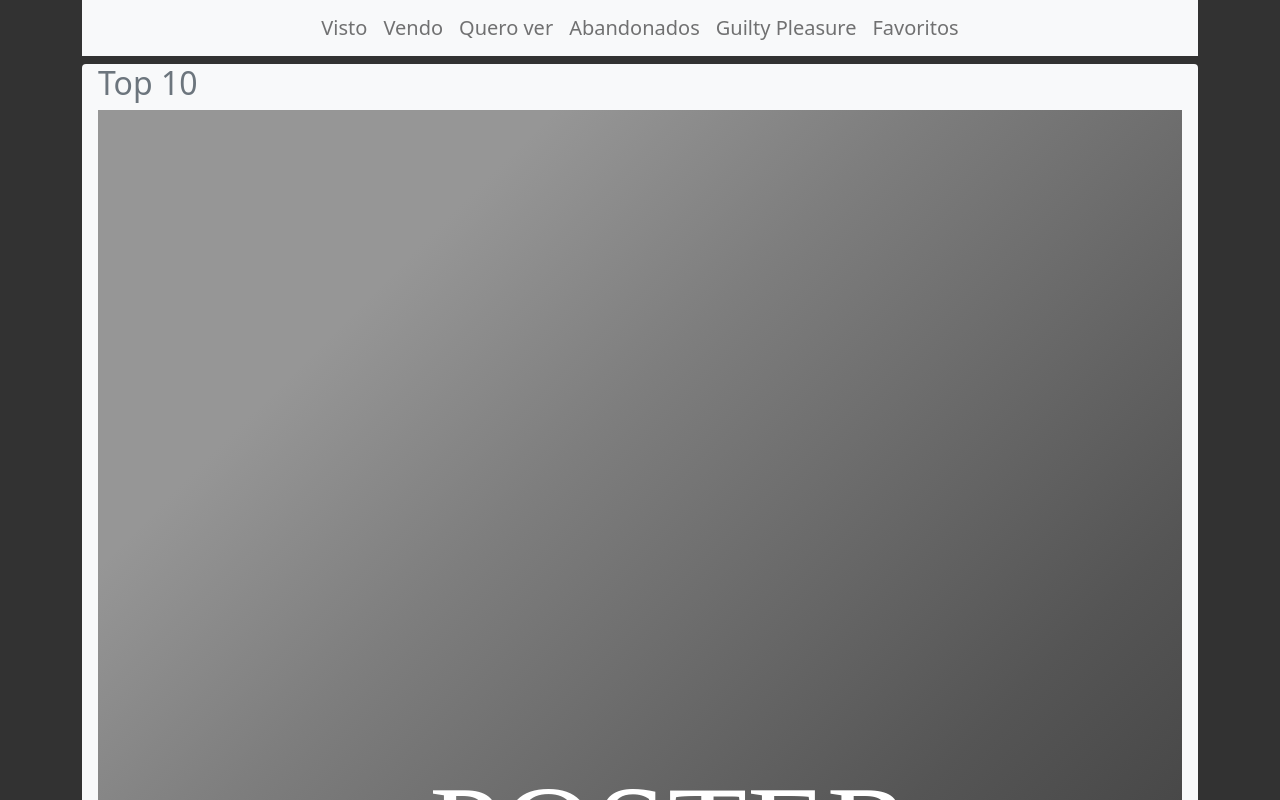
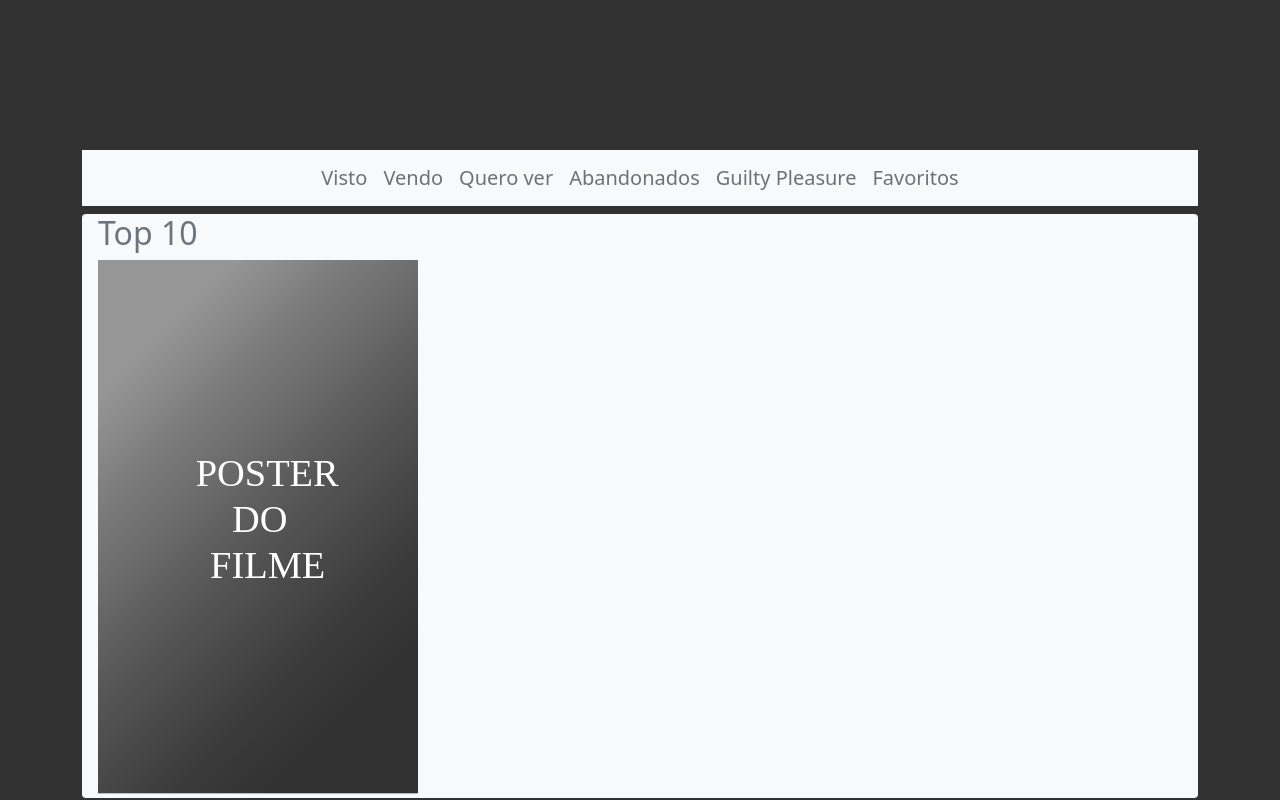
Before and after one commit to ramon-rossini/spotlights-api, an Angular app: page / in a window 1280 px wide. Built offline with nearby package versions, Linux system fonts and the light colour scheme.

Commit message:
Consertado Navbar e SVG do poster

```diff
--- a/src/app/app.component.html
+++ b/src/app/app.component.html
@@ -1,2 +1,7 @@
+<header>
+    <a>
+        <svg></svg>
+    </a>
+</header>
 
 <app-homepage></app-homepage>
--- a/src/app/componentes/homepage/homepage.component.html
+++ b/src/app/componentes/homepage/homepage.component.html
@@ -1,6 +1,14 @@
 <div class="container">
 
-    <nav class="navbar navbar-expand-sm navbar-light bg-light justify-content-center">
+    <nav class="navbar navbar-expand-lg navbar-light bg-light">
+
+        <div class="container">
+
+            <button class="navbar-toggler" type="button" data-toggle="collapse" data-target="#BarraNav">
+                <span class="navbar-toggler-icon"></span>
+            </button>
+
+            <div class="collapse navbar-collapse justify-content-center" id="BarraNav">
                 <ul class="navbar-nav">
                     <li class="nav-item">
                         <a class="nav-link h5 mb-0" href="#">Visto</a>
@@ -21,6 +29,10 @@
                         <a class="nav-link h5 mb-0" href="#">Favoritos</a>
                     </li>
                 </ul>
+            </div>
+
+        </div>
+
     </nav>
 
     <section class="bg-light rounded mt-2 px-3">
@@ -33,8 +45,8 @@
             </ul>
 
             <!-- Slides -->
-            <div>
-                <svg xmlns="http://www.w3.org/2000/svg" xmlns:xlink="http://www.w3.org/1999/xlink" version="1.1" x="0px" y="0px" viewBox="0 0 600 1000" style="enable-background:new 0 0 600 1000;" xml:space="preserve">
+            <div class="pb-1">
+                <svg xmlns="http://www.w3.org/2000/svg" xmlns:xlink="http://www.w3.org/1999/xlink" version="1.1" x="0px" y="0px" viewBox="0 0 600 1000" width="20rem"  style="enable-background:new 0 0 600 1000;" xml:space="preserve">
                     <style type="text/css">
                         .st0{fill:url(#XMLID_4_);}
                         .st1{fill:#FFFFFF;}
@@ -49,7 +61,7 @@
                             <stop offset="0.7182" style="stop-color:#7E7E7E"/>
                             <stop offset="0.8417" style="stop-color:#969696"/>
                         </linearGradient>
-                        <rect id="XMLID_1_" class="st0" width="600" height="1000"/>
+                        <rect id="XMLID_1_" class="st0" width="100%" height="100%"/>
                     </g>
                     <g id="Camada_2">
                         <text id="XMLID_2_" transform="matrix(1 0 0 1 183.3254 423.2556)"><tspan x="0" y="0" class="st1 st2 st3">POSTER</tspan><tspan x="67.9" y="86.4" class="st1 st2 st3">DO</tspan><tspan x="26.9" y="172.8" class="st1 st2 st3">FILME</tspan></text>
--- a/src/index.html
+++ b/src/index.html
@@ -5,7 +5,8 @@
   <title>Spotlights</title>
   <base href="/">
   <meta name="viewport" content="width=device-width, initial-scale=1">
-  <link href="https://cdn.jsdelivr.net/npm/bootstrap@5.1.1/dist/css/bootstrap.min.css" rel="stylesheet" integrity="sha384-F3w7mX95PdgyTmZZMECAngseQB83DfGTowi0iMjiWaeVhAn4FJkqJByhZMI3AhiU" crossorigin="anonymous">
+  <script src="https://ajax.googleapis.com/ajax/libs/jquery/3.5.1/jquery.min.js"></script>
+  <script src="https://maxcdn.bootstrapcdn.com/bootstrap/4.5.2/js/bootstrap.min.js"></script>
   <link rel="icon" type="image/x-icon" href="favicon.ico">
 </head>
 <body>
```
Lines whose indentation alone changed are shown as unchanged.
